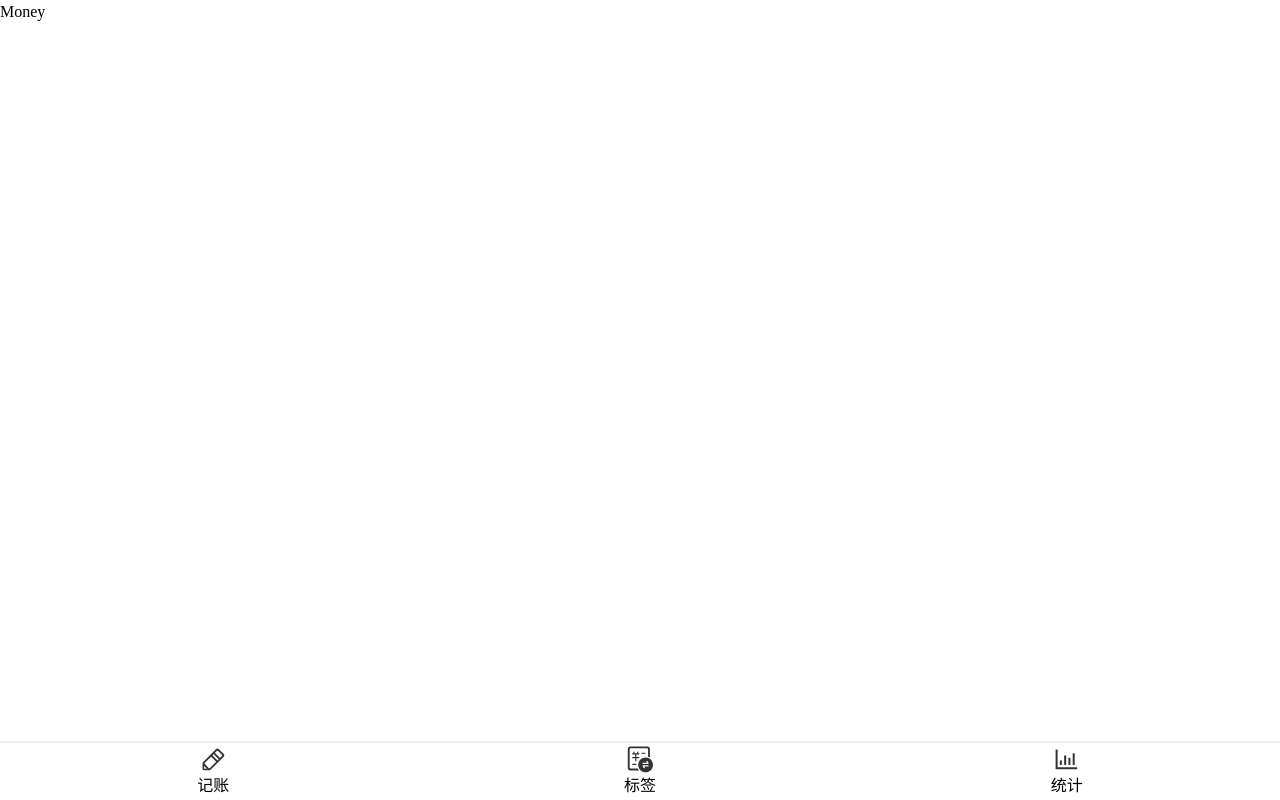
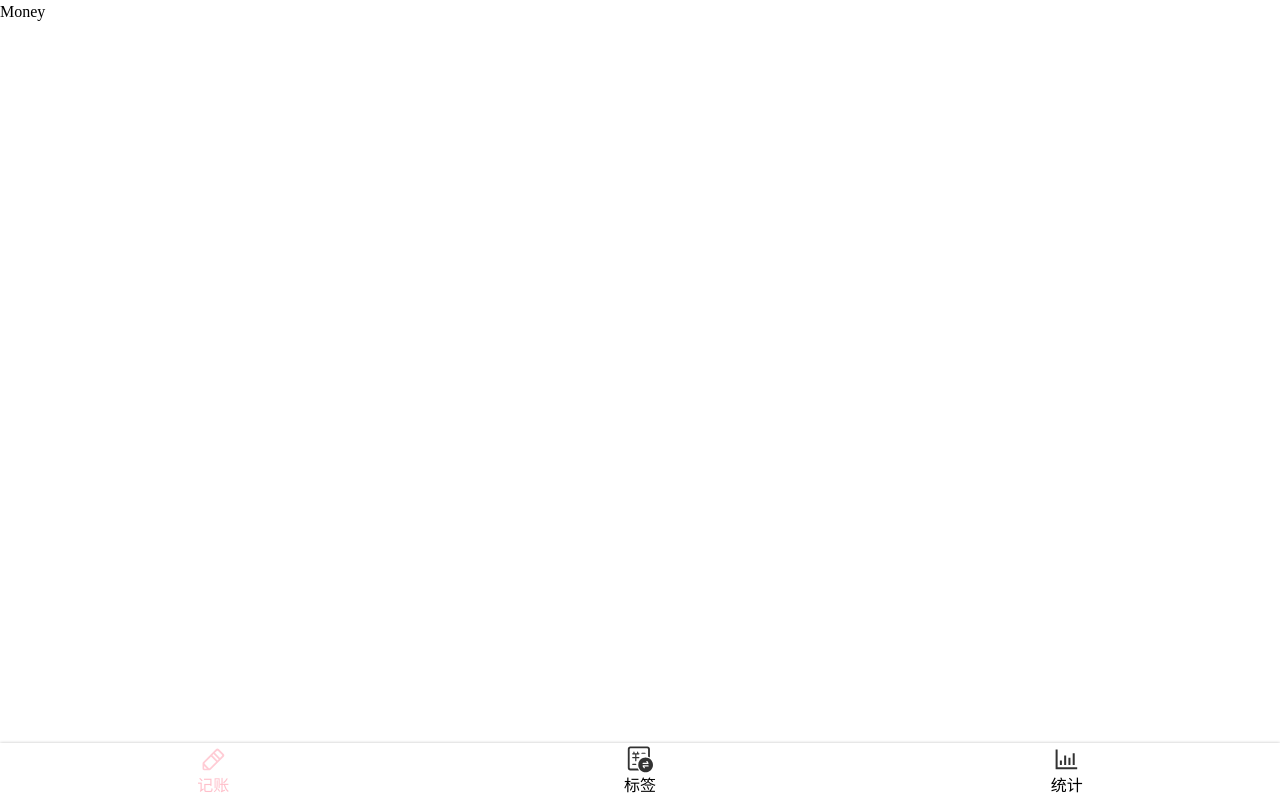
Before and after one commit to jaycemxy/money-bag, a Vue app: page /labels#/money in a window 1280 px wide. Built offline with nearby package versions, Linux system fonts and the light colour scheme.

Commit message:
添加路由激活样式

```diff
--- a/src/components/Nav.vue
+++ b/src/components/Nav.vue
@@ -1,14 +1,14 @@
 <template>
   <nav>
-    <router-link to="/money" class="item">
+    <router-link to="/money" class="item" active-class="selected">
       <Icon name="money"/>
       记账
     </router-link>
-    <router-link to="/labels" class="item">
+    <router-link to="/labels" class="item" active-class="selected">
       <Icon name="bill"/>
       标签
     </router-link>
-    <router-link to="/statistics" class="item">
+    <router-link to="/statistics" class="item" active-class="selected">
       <Icon name="chart"/>
       统计
     </router-link>
@@ -33,5 +33,8 @@ nav {
     align-items: center;
     flex-direction: column;
   }
+  > .item.selected {
+    color: pink;
+  }
 }
 </style>
```
